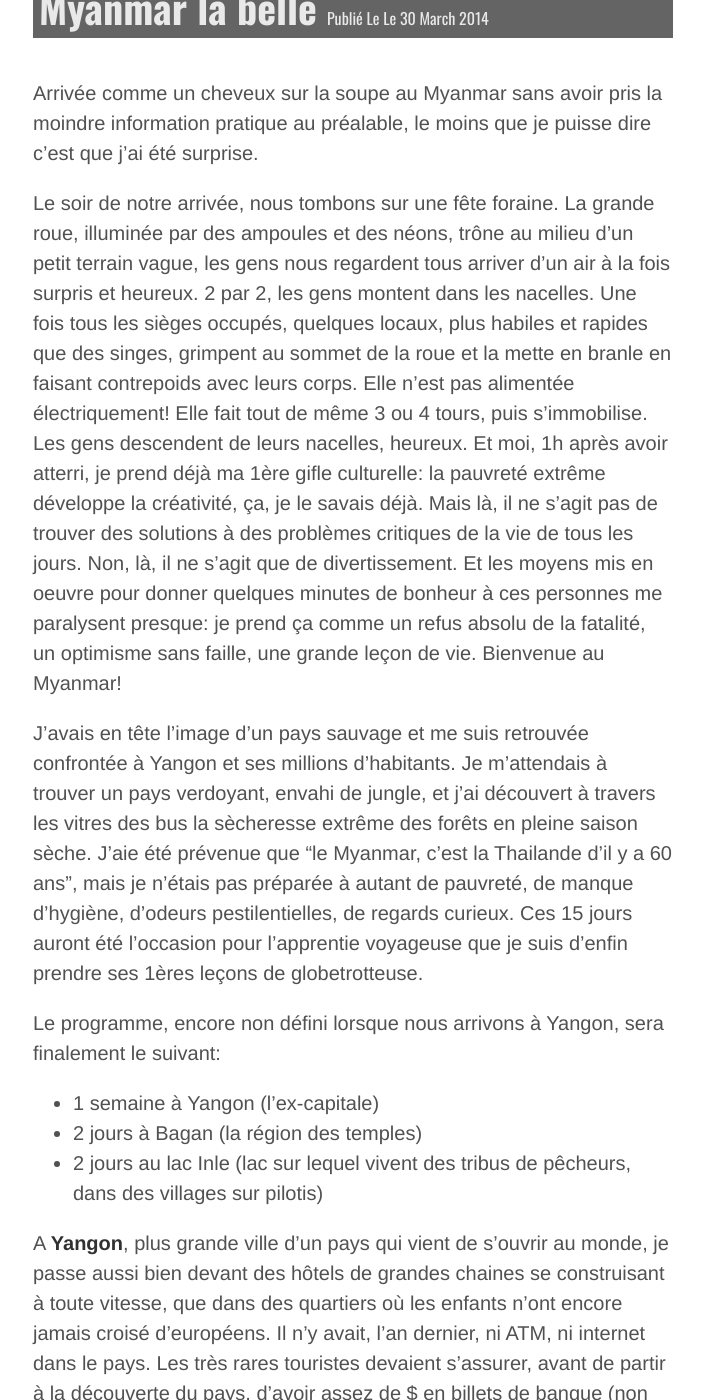
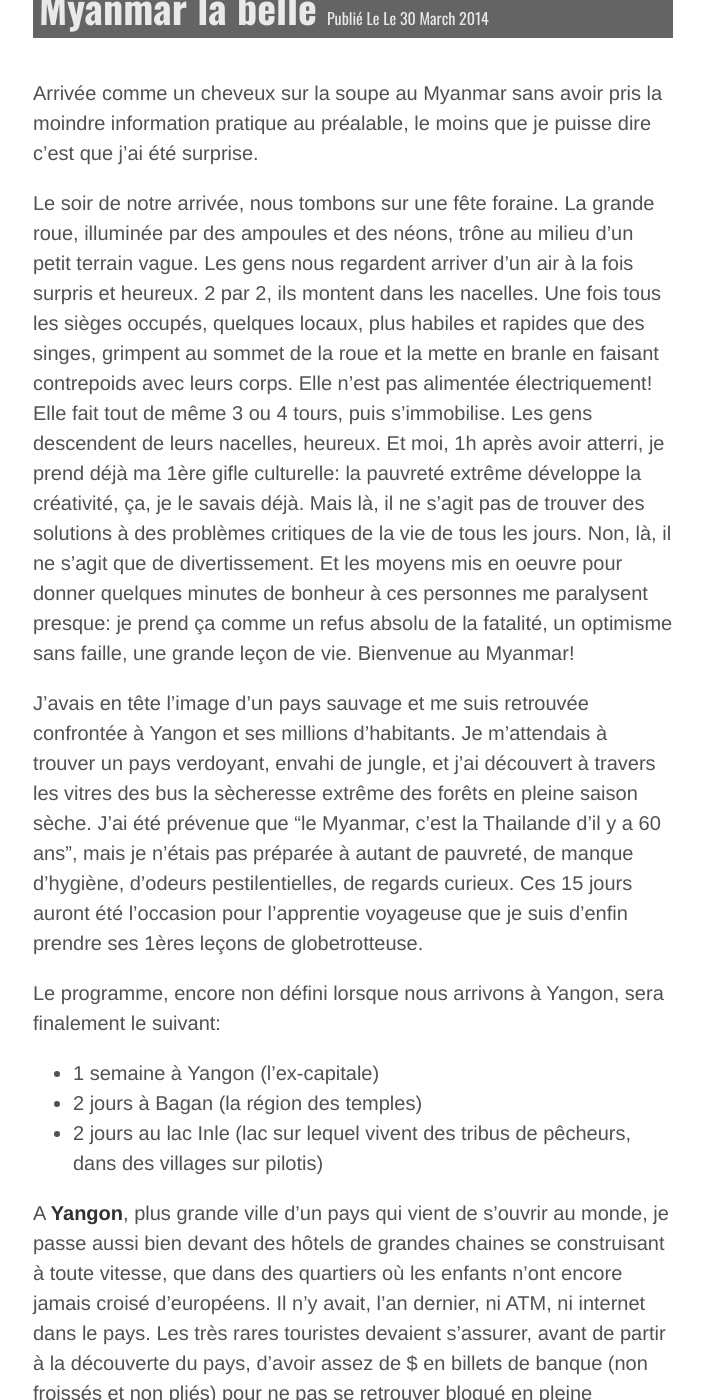
Before and after one commit to crossingborders/crossingborders.github.io, a Jekyll site: the page built from _posts/2014-03-30-Myanmar.md, in a window 1280 px wide and 1400 px high. Shown: the whole window, without its empty margins (287-991 px from the left). Built offline with Jekyll 4.4.1, drawn with Linux system fonts in a browser that asks for light colours; Markdown is read by kramdown in place of the engine named in the settings.

Commit message:
Update 2014-03-30-Myanmar.md

```diff
--- a/_posts/2014-03-30-Myanmar.md
+++ b/_posts/2014-03-30-Myanmar.md
@@ -11,11 +11,17 @@
 
 Arrivée comme un cheveux sur la soupe au Myanmar sans avoir pris la moindre information pratique au préalable, le moins que je puisse dire c'est que j'ai été surprise.
 
-Le soir de notre arrivée, nous tombons sur une fête foraine. La grande roue, illuminée par des ampoules et des néons, trône au milieu d'un petit terrain vague, les gens nous regardent tous arriver d'un air à la fois surpris et heureux. 2 par 2, les gens montent dans les nacelles. Une fois tous les sièges occupés, quelques locaux, plus habiles et rapides que des singes, grimpent au sommet de la roue et la mette en branle en faisant contrepoids avec leurs corps. Elle n'est pas alimentée électriquement! Elle fait tout de même 3 ou 4 tours, puis s'immobilise. Les gens descendent de leurs nacelles, heureux. Et moi, 1h après avoir atterri, je prend déjà ma 1ère gifle culturelle: la pauvreté extrême développe la créativité, ça, je le savais déjà. Mais là, il ne s'agit pas de trouver des solutions à des problèmes critiques de la vie de tous les jours. Non, là, il ne s'agit que de divertissement. Et les moyens mis en oeuvre pour donner quelques minutes de bonheur à ces personnes me paralysent presque: je prend ça comme un refus absolu de la fatalité, un optimisme sans faille, une grande leçon de vie. Bienvenue au Myanmar!
+Le soir de notre arrivée, nous tombons sur une fête foraine.
+La grande roue, illuminée par des ampoules et des néons, trône au milieu d'un petit terrain vague. Les gens nous regardent arriver d'un air à la fois surpris et heureux.
+2 par 2, ils montent dans les nacelles.
+Une fois tous les sièges occupés, quelques locaux, plus habiles et rapides que des singes, grimpent au sommet de la roue et la mette en branle en faisant contrepoids avec leurs corps. Elle n'est pas alimentée électriquement!
+Elle fait tout de même 3 ou 4 tours, puis s'immobilise. Les gens descendent de leurs nacelles, heureux.
+Et moi, 1h après avoir atterri, je prend déjà ma 1ère gifle culturelle: la pauvreté extrême développe la créativité, ça, je le savais déjà. Mais là, il ne s'agit pas de trouver des solutions à des problèmes critiques de la vie de tous les jours. Non, là, il ne s'agit que de divertissement. Et les moyens mis en oeuvre pour donner quelques minutes de bonheur à ces personnes me paralysent presque: je prend ça comme un refus absolu de la fatalité, un optimisme sans faille, une grande leçon de vie.
+Bienvenue au Myanmar!
 
 J'avais en tête l'image d'un pays sauvage et me suis retrouvée confrontée à Yangon et ses millions d'habitants.
 Je m'attendais à trouver un pays verdoyant, envahi de jungle, et j'ai découvert à travers les vitres des bus la sècheresse extrême des forêts en pleine saison sèche.
-J'aie été prévenue que "le Myanmar, c'est la Thailande d'il y a 60 ans", mais je n'étais pas préparée à autant de pauvreté, de manque d'hygiène, d'odeurs pestilentielles, de regards curieux.
+J'ai été prévenue que "le Myanmar, c'est la Thailande d'il y a 60 ans", mais je n'étais pas préparée à autant de pauvreté, de manque d'hygiène, d'odeurs pestilentielles, de regards curieux.
 Ces 15 jours auront été l'occasion pour l'apprentie voyageuse que je suis d'enfin prendre ses 1ères leçons de globetrotteuse.
 
 Le programme, encore non défini lorsque nous arrivons à Yangon, sera finalement le suivant:
```
